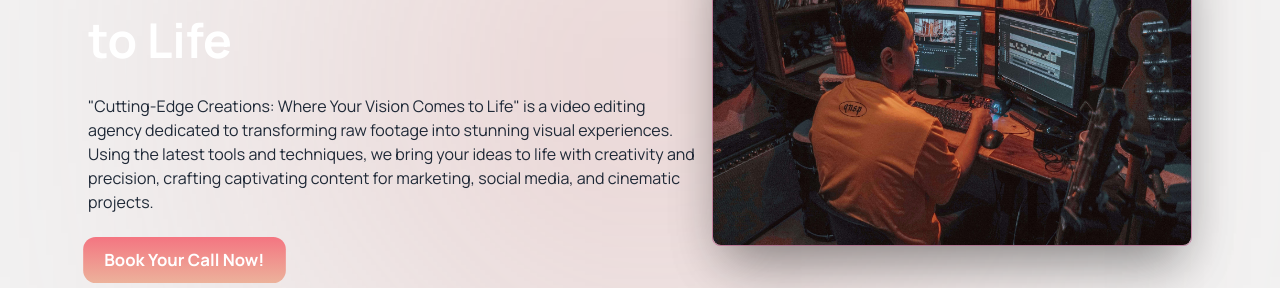
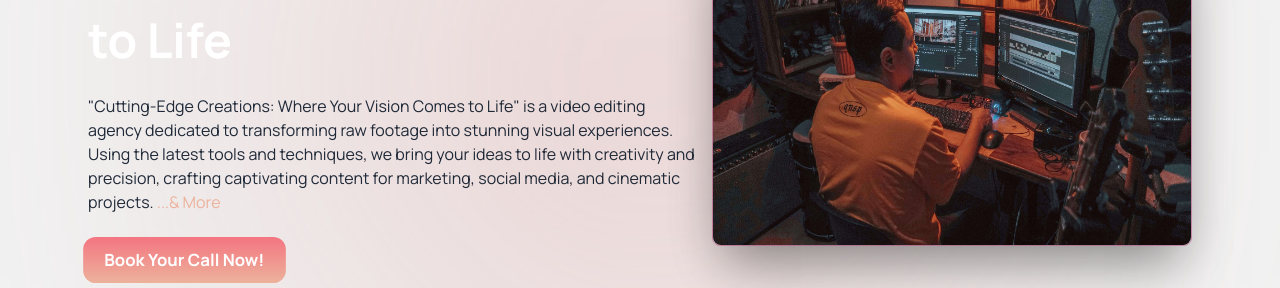
Before and after one commit to rakib00-dev/mr-imadguengi-portfolio-website, a React (Vite) app: page / in a window 1280 px wide. Shown: the part 398-686 px from the top of the page. Built offline with nearby package versions, Linux system fonts and the light colour scheme.

Commit message:
updated the header.jsx

```diff
--- a/src/components/Header.jsx
+++ b/src/components/Header.jsx
@@ -67,7 +67,10 @@ const Header = () => {
             visual experiences. Using the latest tools and techniques, we bring
             your ideas to life with creativity and precision, crafting
             captivating content for marketing, social media, and cinematic
-            projects.
+            projects.{' '}
+            <a href="#about">
+              <span className="text-[#ecb29b]">...& More</span>
+            </a>
           </p>
           <a href="#" className="flex  justify-start w-full">
             <Button
```
